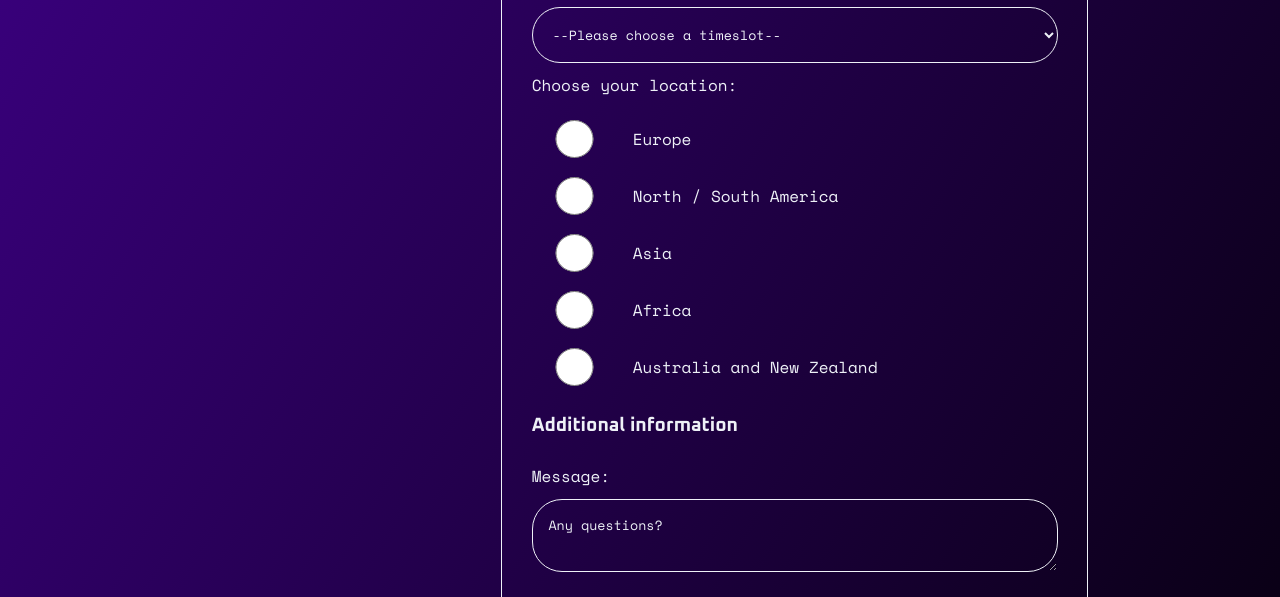
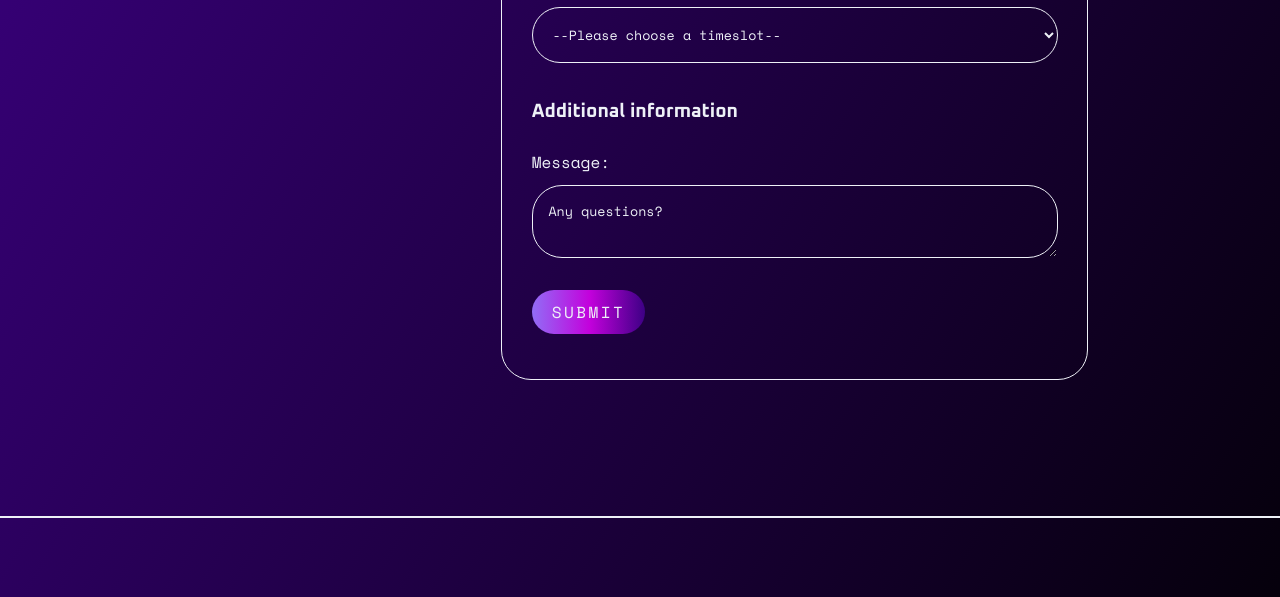
Before and after one commit to Johanna2405/time-travel-agency, a plain HTML site: page index.html in a window 1280 px wide. Shown: the part 4051-4648 px from the top of the page. Drawn offline with nearby package versions, Linux system fonts and the light colour scheme.

Commit message:
removed location section from form

```diff
--- a/index.html
+++ b/index.html
@@ -165,35 +165,6 @@
               <option value="70's">70's to 90's</option>
               <option value="90's">90's til now</option></select
             ><br />
-            <label for="location">Choose your location:</label><br />
-            <div class="radio">
-              <input
-                type="radio"
-                id="europe"
-                name="location"
-                value="europe"
-                required
-              />
-              <label for="europe">Europe</label>
-              <input
-                type="radio"
-                id="america"
-                name="location"
-                value="america"
-              />
-              <label for="america">North / South America</label>
-              <input type="radio" id="asia" name="location" value="asia" />
-              <label for="asia">Asia</label>
-              <input type="radio" id="africa" name="location" value="africa" />
-              <label for="africa">Africa</label>
-              <input
-                type="radio"
-                id="australia"
-                name="location"
-                value="australia"
-              />
-              <label for="australia">Australia and New Zealand</label>
-            </div>
             <legend><h4>Additional information</h4></legend>
             <label for="message">Message:</label><br />
             <textarea id="message" placeholder="Any questions?"></textarea
--- a/styles.css
+++ b/styles.css
@@ -336,13 +336,6 @@ label {
   margin: 2% 0;
 }
 
-.radio {
-  display: grid;
-  grid-template-columns: 1fr 5fr;
-  padding-top: 4%;
-  gap: 1em;
-}
-
 .footer-container {
   display: flex;
   gap: 2em;
```
